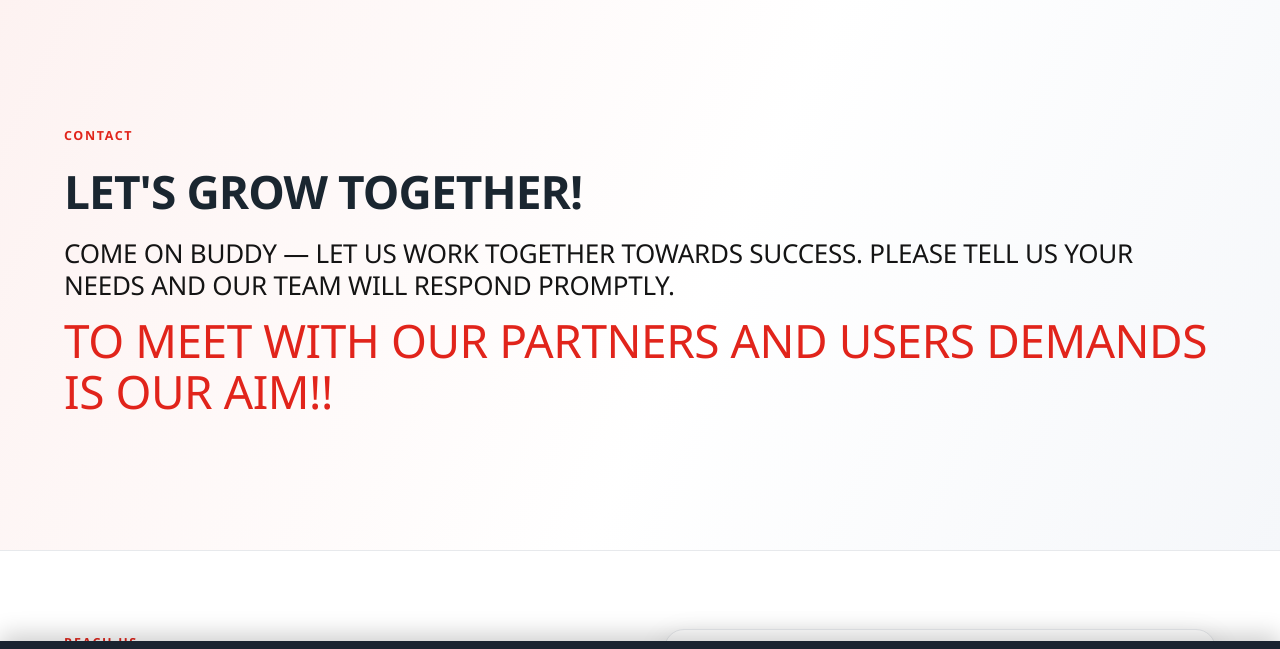
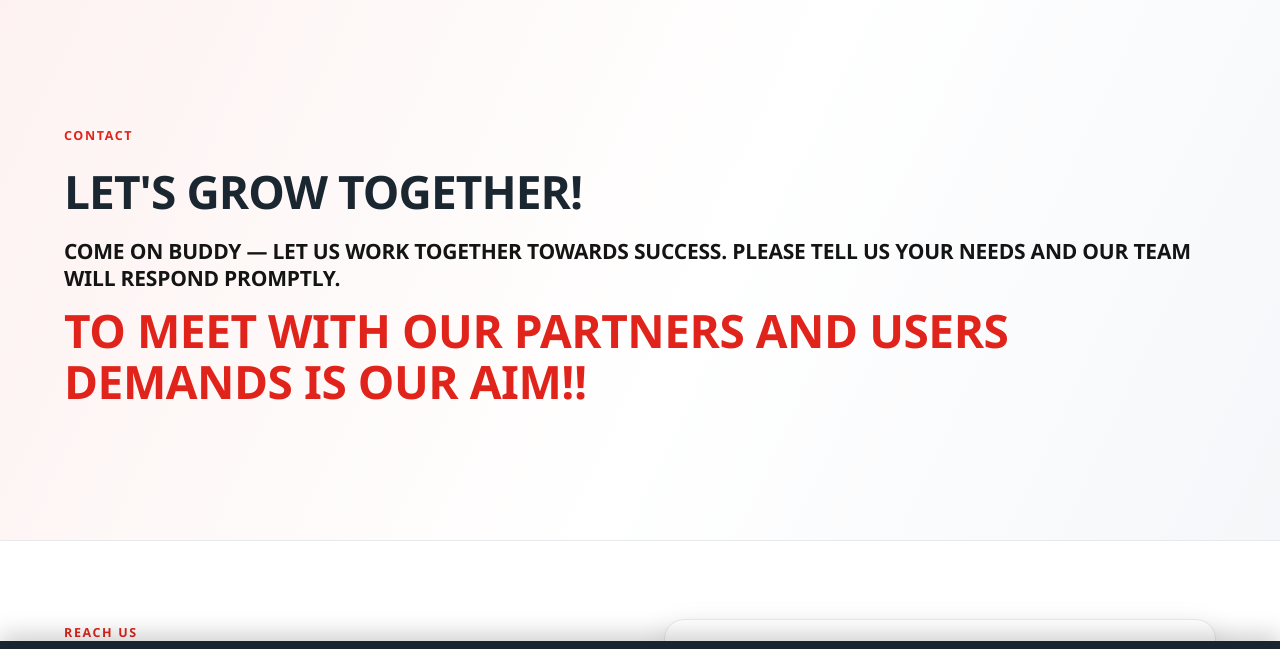
Before and after one commit to arthurcysz/xlion-web, a website: page contact.html in a window 1280 px wide. Shown: the part 87-736 px from the top of the page. Drawn offline with Linux system fonts and the light colour scheme.

Commit message:
style(contact): red intro bolder (750); black intro smaller+bolder (700, clamp 15-21)

```diff
--- a/contact.html
+++ b/contact.html
@@ -62,8 +62,8 @@
   <div class="wrap">
     <span class="eyebrow" data-en="Contact" data-zh="联系我们">Contact</span>
     <h1 data-en="LET'S GROW TOGETHER!" data-zh="携手共同成长！">LET'S GROW TOGETHER!</h1>
-    <p style="text-transform:uppercase;font-weight:500;color:#141414;font-size:clamp(18px,2.4vw,26px);letter-spacing:-.01em;line-height:1.2;max-width:none" data-en="Come on buddy — let us work together towards success. Please tell us your needs and our team will respond promptly." data-zh="来吧朋友，让我们携手迈向成功。告诉我们您的需求，我们的团队将尽快回复。">Come on buddy — let us work together towards success. Please tell us your needs and our team will respond promptly.</p>
-    <p style="font-weight:500;color:var(--red);font-size:clamp(30px,4.4vw,46px);line-height:1.12;margin-top:14px;letter-spacing:-.01em;max-width:none" data-en="TO MEET WITH OUR PARTNERS AND USERS DEMANDS IS OUR AIM!!" data-zh="满足合作伙伴与用户的需求，就是我们的目标！！">TO MEET WITH OUR PARTNERS AND USERS DEMANDS IS OUR AIM!!</p>
+    <p style="text-transform:uppercase;font-weight:700;color:#141414;font-size:clamp(15px,2vw,21px);letter-spacing:-.01em;line-height:1.25;max-width:none" data-en="Come on buddy — let us work together towards success. Please tell us your needs and our team will respond promptly." data-zh="来吧朋友，让我们携手迈向成功。告诉我们您的需求，我们的团队将尽快回复。">Come on buddy — let us work together towards success. Please tell us your needs and our team will respond promptly.</p>
+    <p style="font-weight:750;color:var(--red);font-size:clamp(30px,4.4vw,46px);line-height:1.12;margin-top:14px;letter-spacing:-.01em;max-width:none" data-en="TO MEET WITH OUR PARTNERS AND USERS DEMANDS IS OUR AIM!!" data-zh="满足合作伙伴与用户的需求，就是我们的目标！！">TO MEET WITH OUR PARTNERS AND USERS DEMANDS IS OUR AIM!!</p>
   </div>
 </section>
 
```
